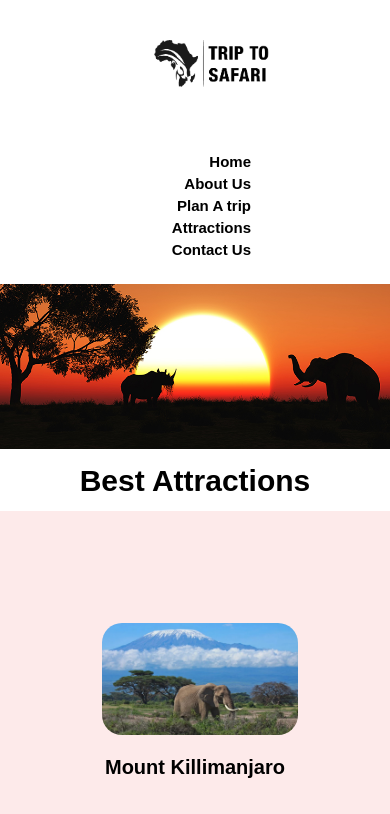
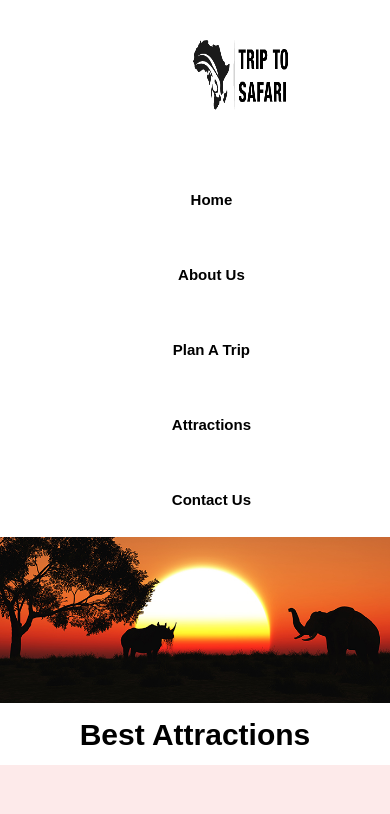
Before and after one commit to gabischool/Sprint-Project---Build-A-Marketing-Website, a plain HTML site: page index.html in a window 390 px wide. Shown: the top 814 px of the page. Drawn offline with Linux system fonts and the light colour scheme.

Commit message:
wan dhamays tiray

```diff
--- a/css/index.css
+++ b/css/index.css
@@ -84,9 +84,10 @@ p {
 }
 /* navigation */
 
-.hero {
+.nav-logo {
 
   width: 100%;
+
   background-position: center;
   background-size: cover;
   padding-left: 39px;
@@ -98,14 +99,14 @@ nav {
   float: right;
   align-items: center;
   justify-content: space-between;
-  padding-top: 60px;
-  margin-bottom: 15px;
+  padding-top: -70px;
+  margin-bottom: 0px;
 }
 nav ul li a {
   float: right;
   margin-right: 75px;
   padding-left: 2px;
-  margin-top: -15px;
+  margin-top: -65px;
 
 }
 .logo {
@@ -128,6 +129,9 @@ nav ul li a {
   text-decoration: none;
   font-size: 15px;
   font-weight: bold;
+}
+.active, nav a {
+  font-weight: bolder;
 }
 
 /* hero image */
@@ -284,27 +288,41 @@ footer {
 }
 
 @media (max-width:500px) {
-  nav {
-    display: flex;
-    float: right;
-    align-items: center;
-    justify-content: space-between;
-    padding-top: 60px;
-    margin-bottom: 15px;
+  .nav-logo {
+  flex-direction: column;
   }
-  .log {
-    margin: 0 0 0 2rem;
-    align-items: center;
-
+  .logo {
+    display: block;
+    width: 100%;
   }
 
-  nav ul li a{
-    float: right;
-    margin-right: 75px;
-    padding-left: 2px;
-    margin-top: -15px;
+  .logo {
+    text-align: center;
+    margin: 3rem auto;
+  }
 
+  .logo img {
+    align-items: center;
+    margin-left: 95px;
+    width: 100px;
+    height: 70px;
   }
+
+  nav ul li {
+    align-items: center;
+    display: flex;
+    flex-direction: column;
+    padding-top: 15px;
+  }
+
+  nav a {
+    font-size: 1.7rem;
+    text-transform: capitalize;
+    margin: 2rem 0 2rem 3rem;
+    align-items: center;
+    padding-top: 80px;
+  }
+
 
   .attractions {
     height: auto;
--- a/index.html
+++ b/index.html
@@ -15,20 +15,24 @@
 <body>
 
  <!-- navigation Goes Here -->
- <div class="hero">
-  <img src="/img/logo.png" class="logo">
+ <div class="nav-logo">
+
+    <div class="logo">
+      <img src="/img/logo.png">
+    </div>
+
       <nav>
 
           <ul>
-          <li><a href="#">Home</a></li>
+              <li><a href="#" class="active">Home</a></li>
               <li><a href="#">About Us</a></li>
               <li><a href="#">Plan A trip</a></li>
               <li><a href="#">Attractions</a></li>
               <li><a href="#">Contact Us</a></li>
           </ul>
       </nav>
+</div>
 
-  </div>
 
   <div class="container home">
 
--- a/js/index.js
+++ b/js/index.js
@@ -15,10 +15,10 @@
 const operator = prompt('Enter operator ( either +, -, * or / ): ');
 
 // take the operand input
-const number1 = parseFloat(prompt('Enter first number: '));
-const number2 = parseFloat(prompt('Enter second number: '));
+//const number1 = parseFloat(prompt('Enter first number: '));
+//const number2 = parseFloat(prompt('Enter second number: '));
 
-let result;
+//let result;
 
 // using if...else if... else
 /*
```
Lines whose indentation alone changed are shown as unchanged.
